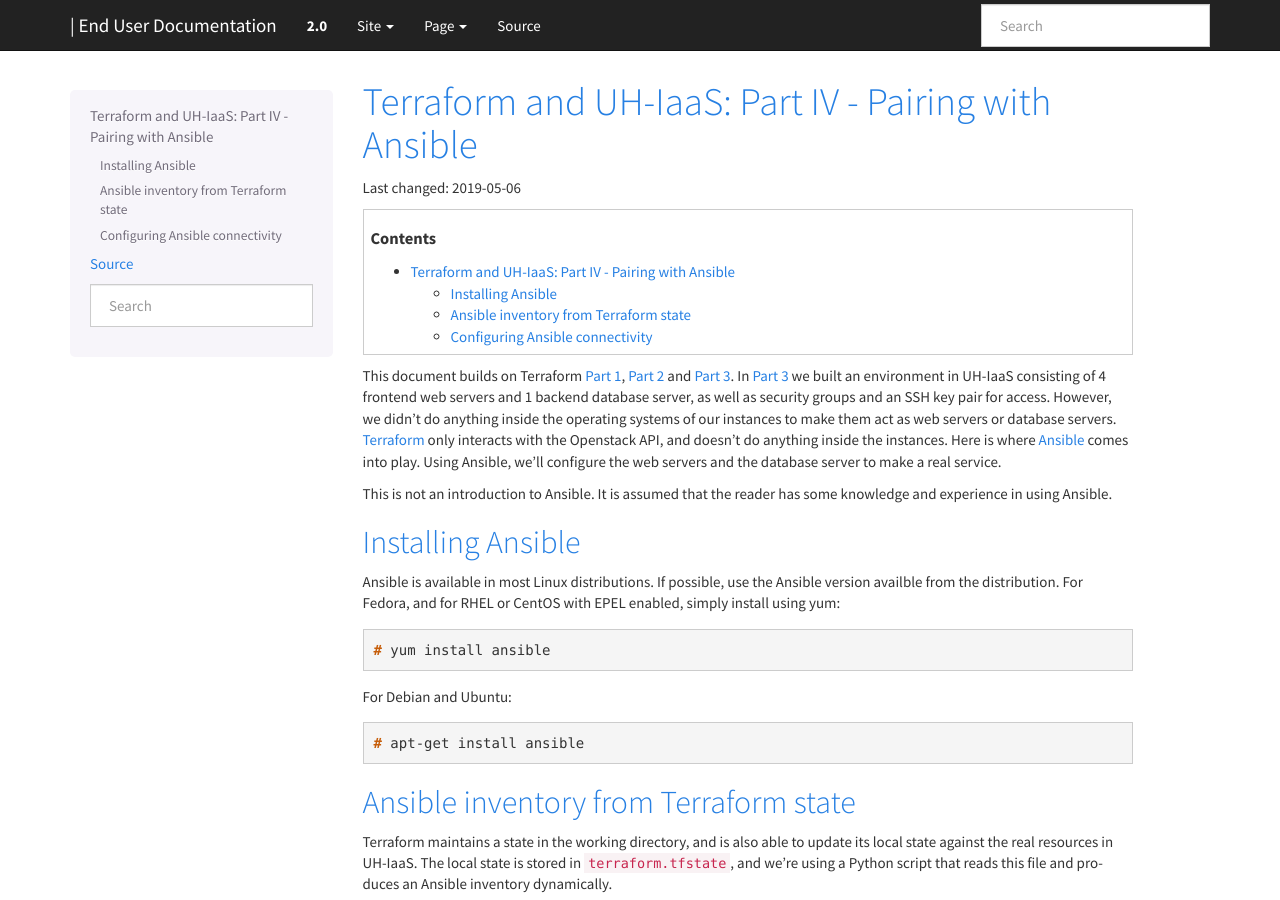
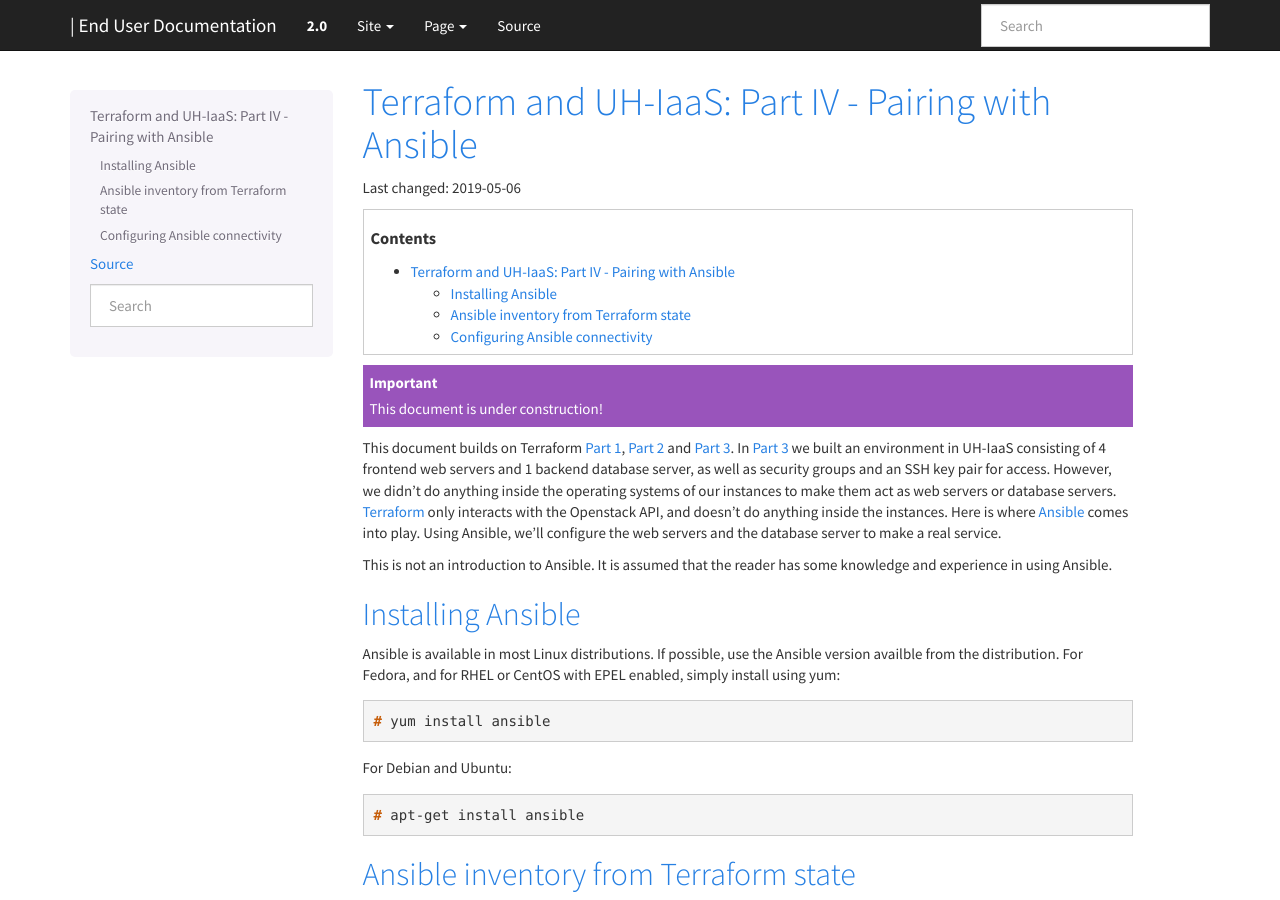
Before and after one commit to norcams/docs-enduser, a Sphinx documentation site: the page built from docs/terraform-part4.rst, in a window 1280 px wide and 900 px high. Built offline with Sphinx 7.4.7, drawn with Linux system fonts in a browser that asks for light colours.

Commit message:
terraform

```diff
--- a/docs/terraform-part4.rst
+++ b/docs/terraform-part4.rst
@@ -13,6 +13,9 @@ Last changed: |date|
 .. _Part 1: terraform-part1.html
 .. _Part 2: terraform-part2.html
 .. _Part 3: terraform-part3.html
+
+.. IMPORTANT::
+   This document is under construction!
 
 This document builds on Terraform `Part 1`_, `Part 2`_ and `Part 3`_.
 In `Part 3`_ we built an environment in UH-IaaS consisting of 4
```
